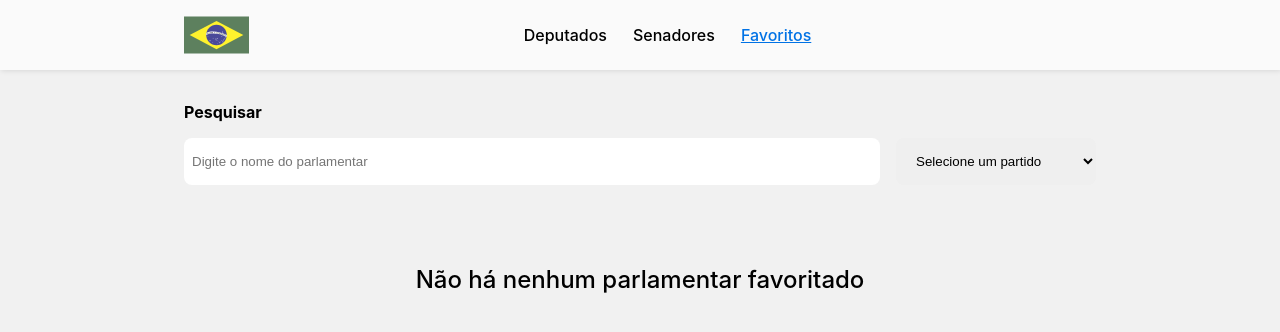
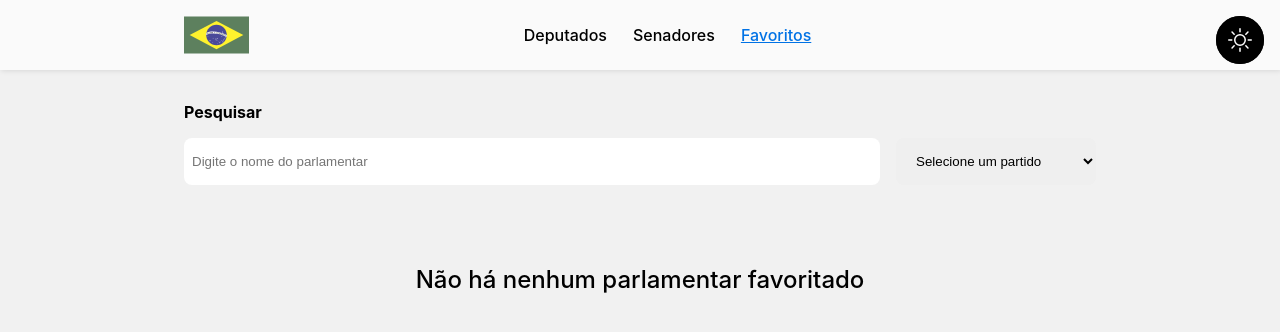
Before and after one commit to michelwene/Orma-Carbon, a Next.js app: page /favoritos in a window 1280 px wide. Shown: the top 332 px of the page. Built offline with nearby package versions, Linux system fonts and the light colour scheme.

Commit message:
feat: dark mode

```diff
--- /dev/null
+++ b/components/ButtonDarkTheme/index.tsx
@@ -0,0 +1,22 @@
+import * as S from "./styles";
+
+interface ButtonDarkThemeProps {
+  onClick: () => void;
+  theme: string;
+}
+
+export function ButtonDarkTheme({ theme, onClick }: ButtonDarkThemeProps) {
+  return (
+    <S.ButtonDarkTheme>
+      {theme === "light" ? (
+        <S.ButtonDarkTheme onClick={onClick}>
+          <S.IconSun />
+        </S.ButtonDarkTheme>
+      ) : (
+        <S.ButtonDarkTheme onClick={onClick}>
+          <S.IconMoon />
+        </S.ButtonDarkTheme>
+      )}
+    </S.ButtonDarkTheme>
+  );
+}
--- /dev/null
+++ b/components/ButtonDarkTheme/styles.ts
@@ -0,0 +1,27 @@
+import styled from "styled-components";
+import { BsSun, BsMoon } from "react-icons/bs";
+
+export const ButtonDarkTheme = styled.button`
+  position: fixed;
+  top: 1rem;
+  right: 1rem;
+  width: 3rem;
+  height: 3rem;
+  border-radius: 50%;
+  border: none;
+  background-color: #000000;
+  color: #ffffff;
+  font-size: 1.5rem;
+  font-weight: 700;
+  cursor: pointer;
+  transition: 0.2s;
+  z-index: 999;
+
+  display: flex;
+  align-items: center;
+  justify-content: center;
+`;
+
+export const IconSun = styled(BsSun)``;
+
+export const IconMoon = styled(BsMoon)``;
--- a/components/Header/index.tsx
+++ b/components/Header/index.tsx
@@ -3,8 +3,14 @@ import { Container } from "@components/Container";
 import { Logo } from "@components/Logo";
 import * as S from "./styles";
 import { ActiveLink } from "@components/ActiveLink";
+import { ButtonDarkTheme } from "@components/ButtonDarkTheme";
 
-export function Header() {
+interface HeaderProps {
+  theme: string;
+  toggleTheme: () => void;
+}
+
+export function Header({ theme, toggleTheme }: HeaderProps) {
   return (
     <>
       <S.Container>
@@ -18,6 +24,7 @@ export function Header() {
                 <ActiveLink href="/favoritos">Favoritos</ActiveLink>
               </S.WrapperOptions>
             </Box>
+            <ButtonDarkTheme theme={theme} onClick={toggleTheme} />
           </Box>
         </Container>
       </S.Container>
--- a/components/Layout/index.tsx
+++ b/components/Layout/index.tsx
@@ -3,12 +3,14 @@ import * as S from "./styles";
 
 interface LayoutProps {
   children: React.ReactNode;
+  theme: string;
+  toggleTheme: () => void;
 }
 
-export function Layout({ children }: LayoutProps) {
+export function Layout({ children, theme, toggleTheme }: LayoutProps) {
   return (
     <S.Container>
-      <Header />
+      <Header theme={theme} toggleTheme={toggleTheme} />
       {children}
     </S.Container>
   );
--- a/pages/_app.tsx
+++ b/pages/_app.tsx
@@ -1,6 +1,6 @@
 import { Layout } from "@components/Layout";
 import { GlobalStyle } from "@styles/global";
-import theme from "@styles/global/theme";
+import { darkTheme, lightTheme } from "@styles/global/theme";
 import type { AppProps } from "next/app";
 import Head from "next/head";
 import { ThemeProvider } from "styled-components";
@@ -10,6 +10,11 @@ import { useState, useEffect } from "react";
 import { Loader } from "@components/Loader";
 
 export default function App({ Component, pageProps }: AppProps) {
+  const [theme, setTheme] = useState("light");
+
+  const toggleTheme = () => {
+    theme == "light" ? setTheme("dark") : setTheme("light");
+  };
   const [isLoading, setIsLoading] = useState(false);
 
   useEffect(() => {
@@ -53,10 +58,17 @@ export default function App({ Component, pageProps }: AppProps) {
           href="/favicon-16x16.png"
         />
       </Head>
-      <ThemeProvider theme={theme}>
+      <ThemeProvider theme={theme === "light" ? lightTheme : darkTheme}>
         <GlobalStyle />
         <FavoritesProvider>
-          <Layout>
+          <Layout
+            theme={theme}
+            toggleTheme={() =>
+              setTheme((prev) => {
+                return prev === "light" ? "dark" : "light";
+              })
+            }
+          >
             <Component {...pageProps} />
           </Layout>
         </FavoritesProvider>
--- a/styles/global/index.ts
+++ b/styles/global/index.ts
@@ -14,4 +14,5 @@ export const GlobalStyle = createGlobalStyle`
     a {
         text-decoration: none;
     }
+
 `;
--- a/styles/global/styled.d.ts
+++ b/styles/global/styled.d.ts
@@ -1,7 +1,7 @@
-import theme from "./theme";
+import { darkTheme, lightTheme } from "./theme";
 import "styled-components";
 
 declare module "styled-components" {
-  type ThemeType = typeof theme;
-  export interface DefaultTheme extends ThemeType {}
+  type Theme = typeof lightTheme;
+  export interface DefaultTheme extends Theme {}
 }
--- a/styles/global/theme.ts
+++ b/styles/global/theme.ts
@@ -1,4 +1,4 @@
-const theme = {
+export const lightTheme = {
   background: {
     primary: "#FFD836",
     secondary: "#FAFAFA",
@@ -34,4 +34,37 @@ const theme = {
   },
 };
 
-export default theme;
+export const darkTheme = {
+  background: {
+    primary: "#363537",
+    secondary: "#999",
+    shape: "#C7C7C7",
+    card: "#696969",
+  },
+  text: {
+    primary: "#0072E5",
+    secondary: "#999",
+    info: "#FAFAFA",
+    error: "#FF0000",
+  },
+  size: {
+    small: "0.8rem",
+    regular: "1rem",
+    large: "1.75rem",
+    xlarge: "2.25rem",
+  },
+  fonts: {
+    primary: "Inter, sans-serif",
+    variant: {
+      h1: "2.25rem",
+      h2: "1.75rem",
+      h3: "1.5rem",
+      h4: "1.25rem",
+      h5: "1rem",
+      h6: "0.8rem",
+      caption: "0.8rem",
+      subtitle: "1rem",
+      body: "1rem",
+    },
+  },
+};
```
